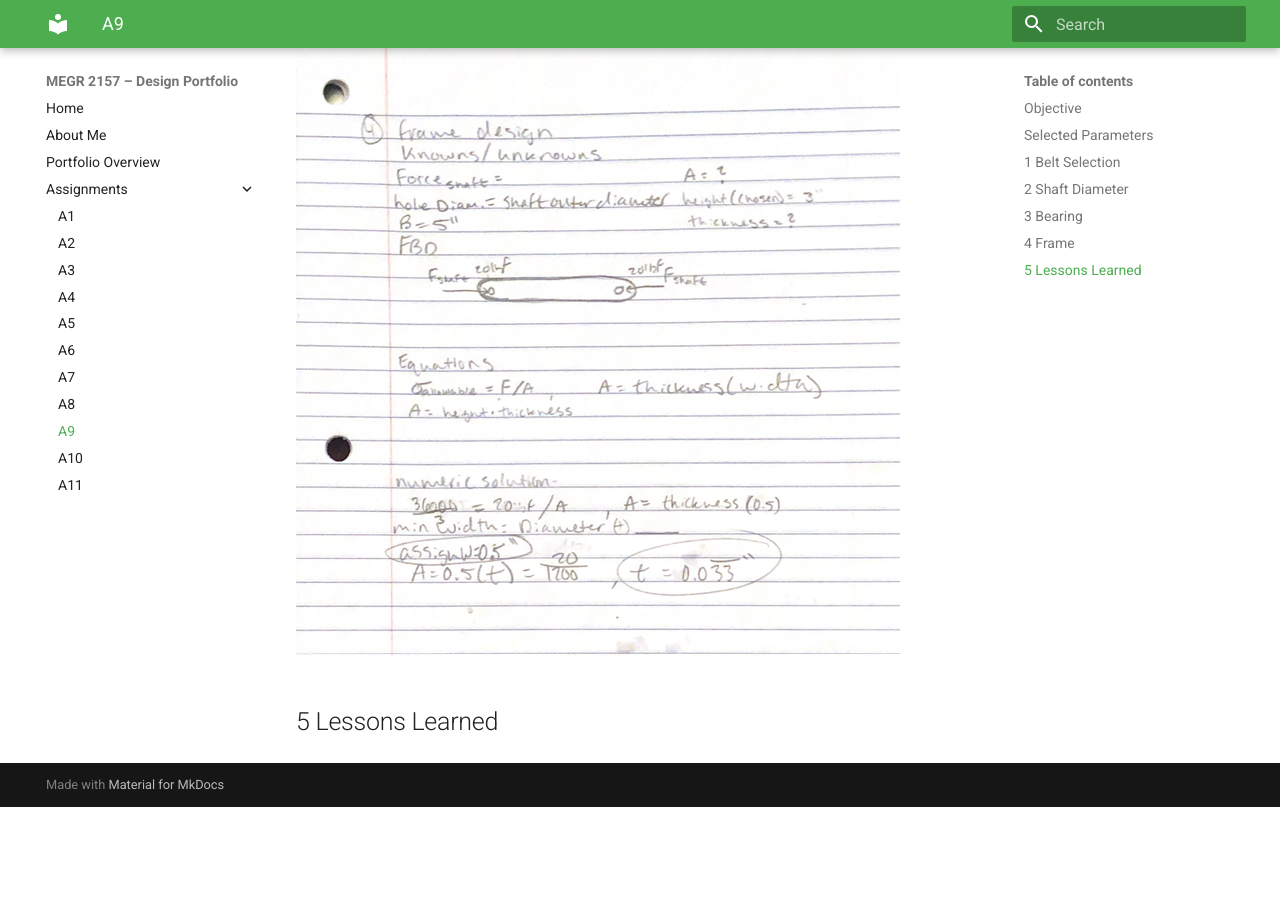
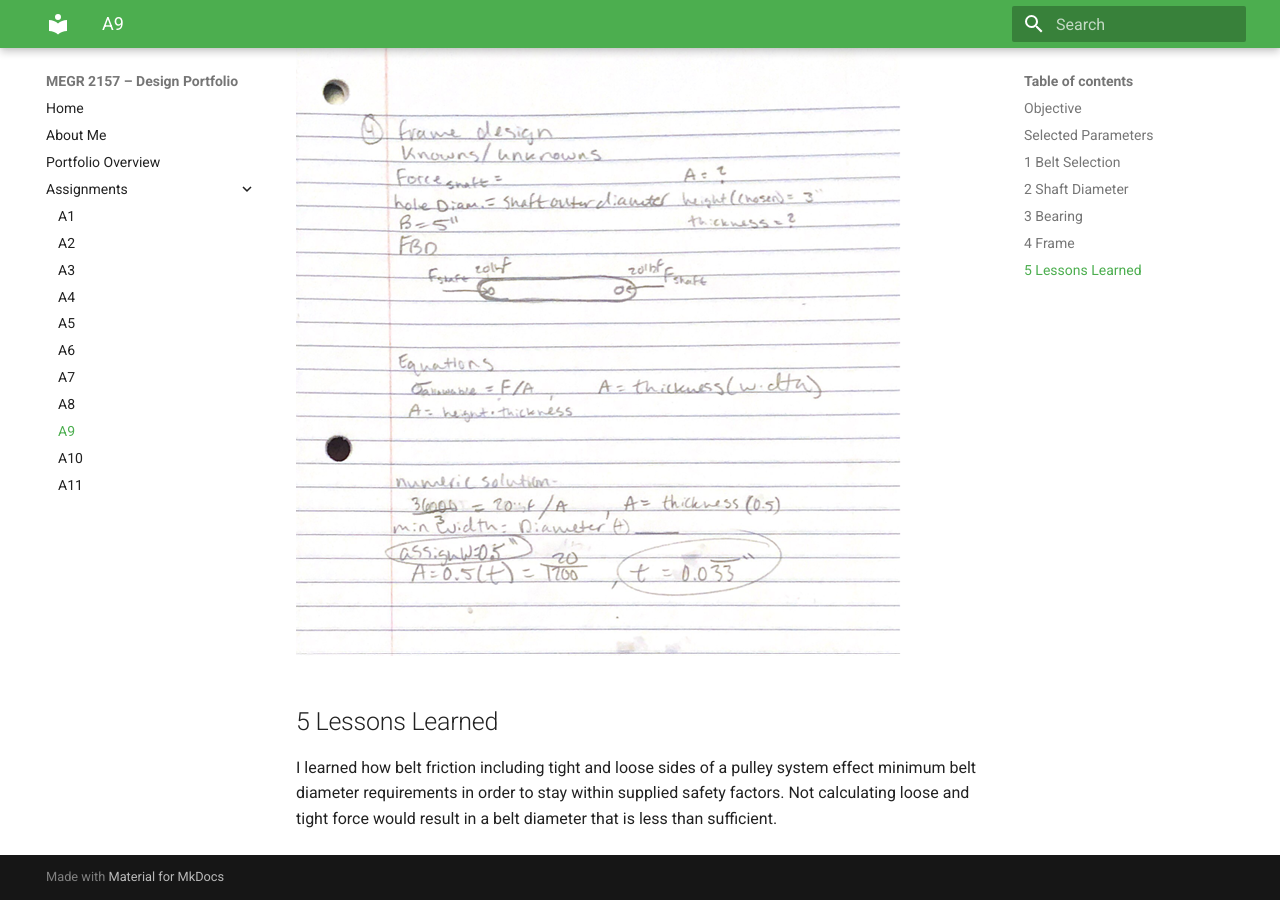
Before and after one commit to Taylor-Rockefeller-Portfolio/megr2157-portfolio, an MkDocs documentation site: the page built from docs/assignments/A09/index.md, in a window 1280 px wide and 900 px high, scrolled down 4620 px. Built offline with MkDocs 1.6.1 and Material for MkDocs 9.7.7, drawn with Linux system fonts in a browser that asks for light colours; before the commit the page ends 5427 px from its top, so only the background shows below that.

Commit message:
Update lessons learned section in index.md
Added a lesson about the impact of belt friction on pulley system diameter requirements.

```diff
--- a/docs/assignments/A09/index.md
+++ b/docs/assignments/A09/index.md
@@ -32,3 +32,5 @@ A belt of Diameter 5/16" is more than adequate for the desired safety factor. An
 ![](a9_work(1).png)
 
 ## 5 Lessons Learned
+
+I learned how belt friction including tight and loose sides of a pulley system effect minimum belt diameter requirements in order to stay within supplied safety factors. Not calculating loose and tight force would result in a belt diameter that is less than sufficient.
```
